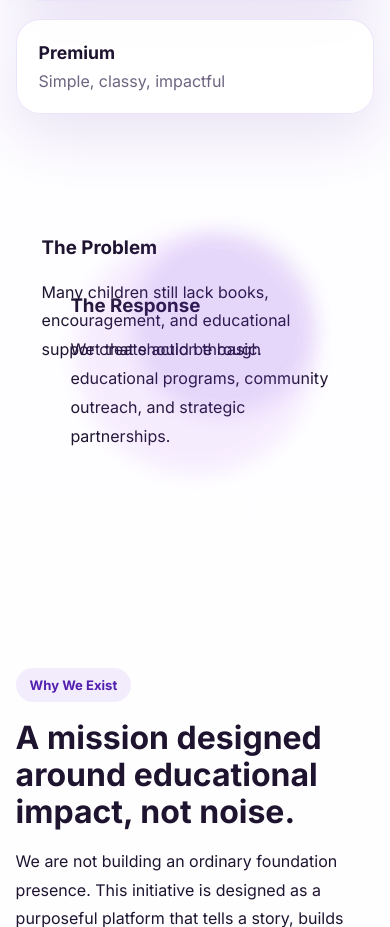
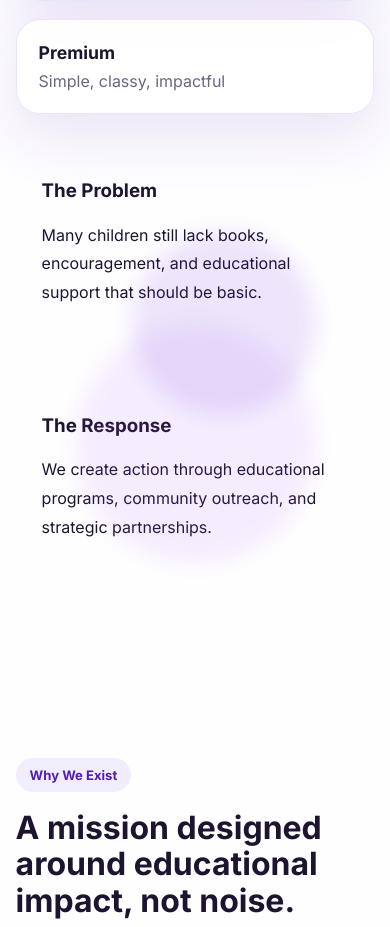
Before and after one commit to KennyRichard-TechMaster/gracy_world_initiative, a Flask app: page / in a window 390 px wide. Shown: the part 925-1852 px from the top of the page. Run offline with Flask 3, Linux system fonts and the light colour scheme; data comes from the database, SQL or seed files in the repository; both versions use the stored data as it was after the commit; data that the repository does not hold is empty.

Commit message:
edited the media

```diff
--- a/static/css/main.css
+++ b/static/css/main.css
@@ -859,3 +859,29 @@ thead {
     width: min(94%, var(--container));
   }
 }
+@media (max-width: 768px) {
+  /* 🔥 STOP FLOATING ON MOBILE */
+  .floating-card {
+    position: relative !important;
+    width: 100%;
+    max-width: 100%;
+    margin-bottom: 20px;
+    animation: none;
+  }
+
+  .floating-card.one,
+  .floating-card.two {
+    top: unset;
+    left: unset;
+    right: unset;
+    bottom: unset;
+  }
+
+  /* STACK THEM CLEANLY */
+  .hero-visual {
+    display: flex;
+    flex-direction: column;
+    gap: 20px;
+    min-height: auto;
+  }
+}
--- a/templates/admin/login.html
+++ b/templates/admin/login.html
@@ -13,7 +13,7 @@
     <div class="admin-auth-card">
         <span class="eyebrow">Admin Access</span>
         <h1>Login</h1>
-        <p>Username: <strong>Kenny</strong> • Password: <strong>1234Richard</strong></p>
+        <!-- <p>Username: <strong>Kenny</strong> • Password: <strong>1234Richard</strong></p> -->
         {% with messages = get_flashed_messages(with_categories=true) %}
             {% if messages %}
                 {% for category, message in messages %}
```
Also changed, not shown: database.db.
